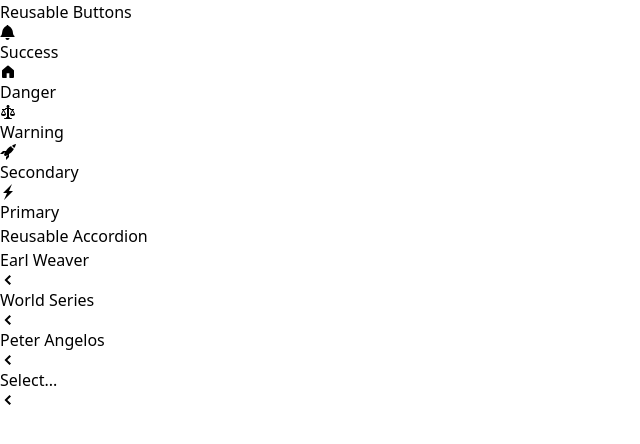
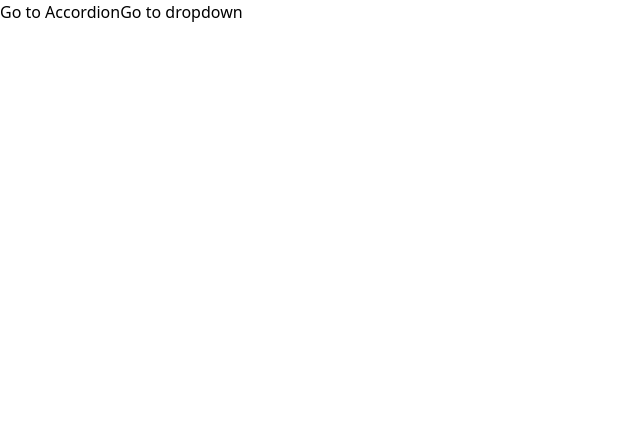
Before and after one commit to cpesar/reusable-components, a React (Vite) app: page / in a window 1280 px wide. Shown: the top 444 px of the page, without its empty margins (0-640 px from the left). Built offline with nearby package versions, Linux system fonts and the light colour scheme.

Commit message:
added custom navigation using context

```diff
--- a/src/App.jsx
+++ b/src/App.jsx
@@ -1,32 +1,14 @@
 import React, { useState } from 'react'
-import AccordionPage from './pages/AccordionPage'
-import ButtonPage from './pages/ButtonPage'
-import Dropdown from './components/Dropdown'
+import Link from './components/Link'
 
 const App = () => {
-  const [selected, setSelected] = useState(null)
-
-  const handleSelect = (option) => {
-    setSelected(option)
-  }
-
-  const options = [
-    { label: 'Red', value: 'red' },
-    { label: 'Blue', value: 'blue' },
-    { label: 'Green', value: 'green' }
-  ]
 
   return (
-    <>
-      <ButtonPage />
-      <AccordionPage />
-      <Dropdown
-        options={options}
-        value={selected}
-        onChange={handleSelect}
+    <div>
+      <Link to='/accordion'>Go to Accordion</Link>
+      <Link to='/dropdown'>Go to dropdown</Link>
 
-      />
-    </>
+    </div>
 
   )
 }
--- /dev/null
+++ b/src/components/Link.jsx
@@ -0,0 +1,18 @@
+import React, { useContext } from 'react'
+import NavigationContext from '../context/navigation';
+
+const Link = ({ to, children }) => {
+    const { navigate } = useContext(NavigationContext)
+
+    const handleClick = (e) => {
+        e.preventDefault();
+
+        navigate(to)
+    }
+
+    return (
+        <a onClick={handleClick}>{children}</a>
+    )
+}
+
+export default Link
--- /dev/null
+++ b/src/context/navigation.jsx
@@ -0,0 +1,32 @@
+import { createContext, useState, useEffect } from "react";
+
+const NavigationContext = createContext()
+
+const NavigationProvider = ({ children }) => {
+    const [currentPath, setCurrentPath] = useState(window.location.pathname)
+
+    useEffect(() => {
+        const handler = () => {
+            setCurrentPath(window.location.pathname)
+        }
+        window.addEventListener('popstate', handler)
+
+        return () => {
+            window.removeEventListener('popstate', handler)
+        }
+    }, [])
+
+    const navigate = (to) => {
+        window.history.pushState({}, '', to)
+        setCurrentPath(to)
+    }
+
+    return (
+        <NavigationContext.Provider value={{ currentPath, navigate }}>
+            {children}
+        </NavigationContext.Provider>
+    )
+}
+
+export { NavigationProvider }
+export default NavigationContext
--- a/src/main.jsx
+++ b/src/main.jsx
@@ -1,17 +1,20 @@
 import './index.css'
 import React from 'react'
 import ReactDOM from 'react-dom/client'
+import { NavigationProvider } from './context/navigation'
 import App from './App.jsx'
 
-ReactDOM.createRoot(document.getElementById('root')).render(
-  <React.StrictMode>
+// ReactDOM.createRoot(document.getElementById('root')).render(
+//   <React.StrictMode>
+//     <App />
+//   </React.StrictMode>,
+// )
+
+const el = document.getElementById('root')
+const root = ReactDOM.createRoot(el)
+
+root.render(
+  <NavigationProvider>
     <App />
-  </React.StrictMode>,
+  </NavigationProvider>,
 )
-
-// const el = document.getElementById('root')
-// const root = ReactDOM.createRoot(el)
-
-// root.render(
-//   <App />
-// )
```
Also changed, not shown: src/pages/DropdownPage.jsx (+18 -2 lines).
